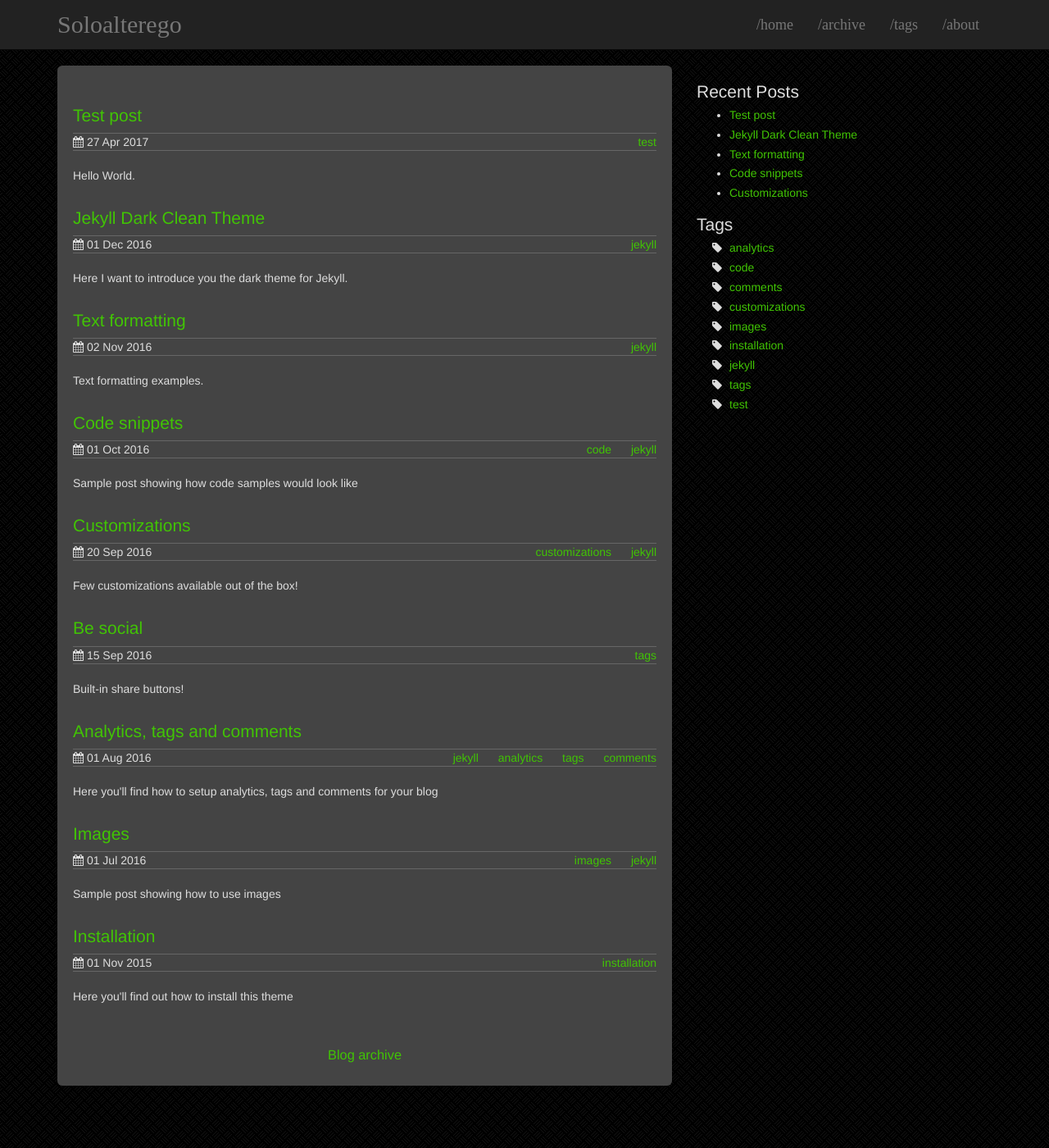
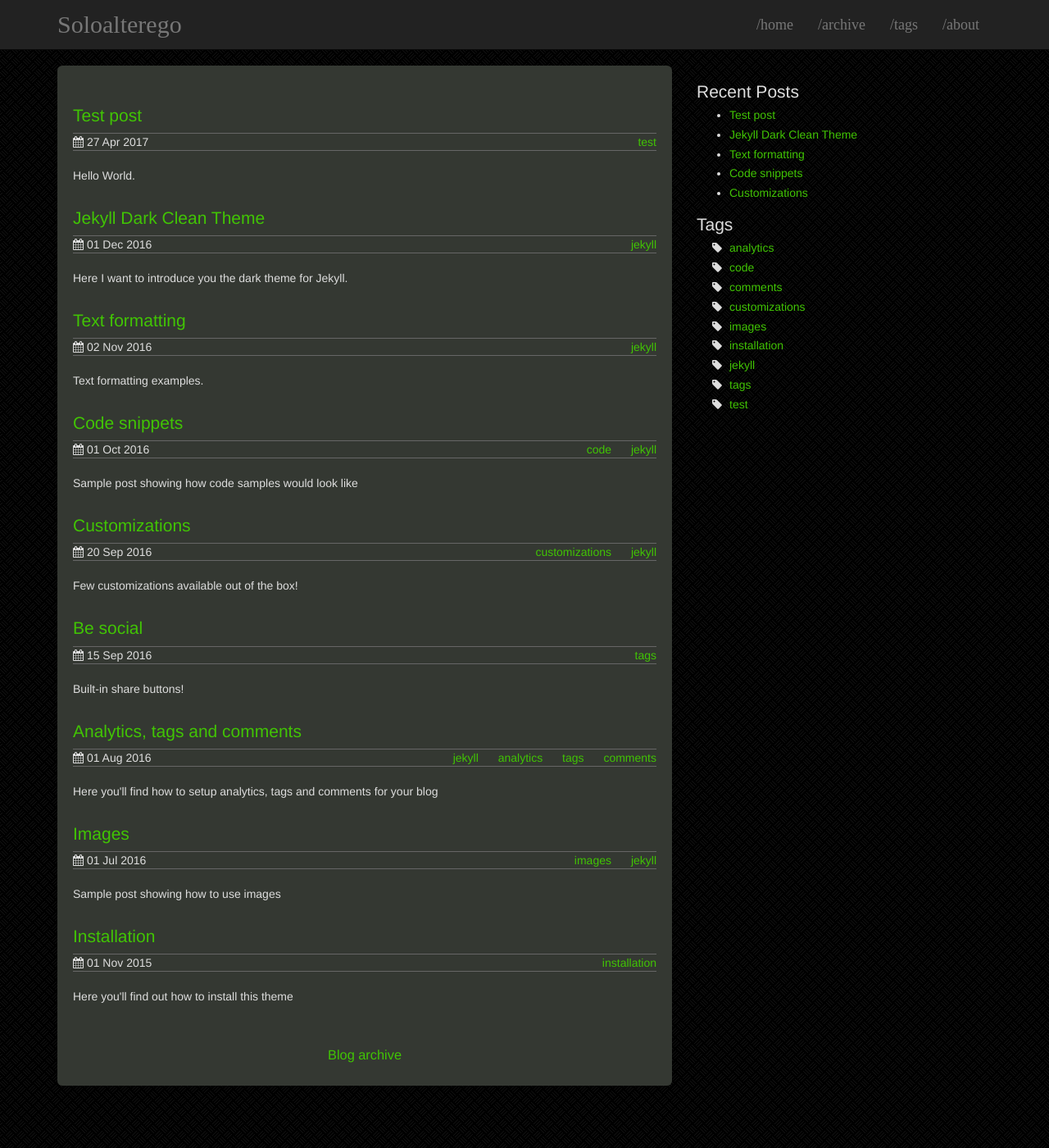
Before and after one commit to soloalterego/soloalterego.github.io, a Jekyll site: the page built from index.html, in a window 1280 px wide and 1400 px high. Shown: the whole window at 82% size. Built offline with Jekyll 4.4.1, drawn with Linux system fonts in a browser that asks for light colours.

Commit message:
text bg colour

```diff
--- a/css/theme.scss
+++ b/css/theme.scss
@@ -29,7 +29,7 @@ $accent-color: #41C404;    // Green
 
 $font-color: #dddddd;
 $background-color: #292929;
-$post-panel-color: #444;
+$post-panel-color: #343832;
 $footer-background-color: #292c2f;
 $note-color: #87CEFA;
 $warning-color: #ffff00;
```
